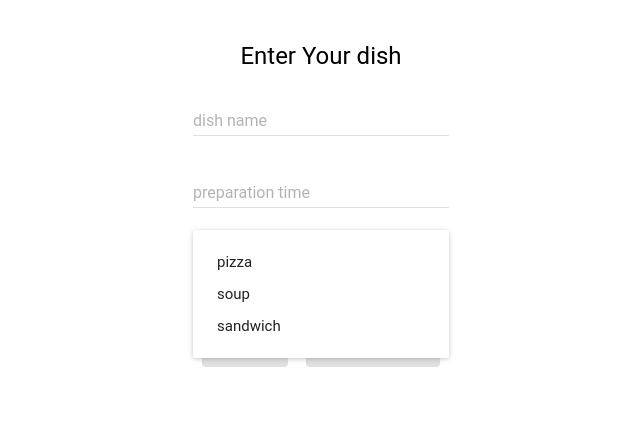
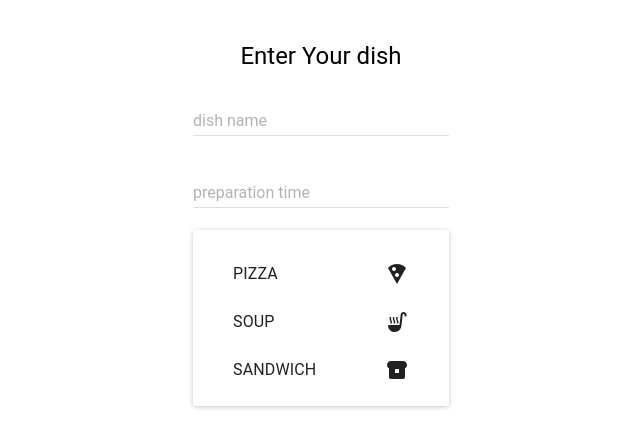
Before and after one commit to djdrist/dishes, a React (Create React App) app: page / in a window 1280 px wide. Both pictures are taken after a click on the element 640 px from the left and 266 px from the top of the page. Shown: the top 448 px of the page, without its empty margins (319-959 px from the left). Built offline with nearby package versions, Linux system fonts and the light colour scheme.

Commit message:
Add icons to dish type

```diff
--- a/src/components/DishForm.js
+++ b/src/components/DishForm.js
@@ -5,6 +5,9 @@
 import SelectField from 'material-ui/SelectField';
 import MenuItem from 'material-ui/MenuItem';
 import MuiThemeProvider from 'material-ui/styles/MuiThemeProvider';
+import LocalPizzaIcon from '@mui/icons-material/LocalPizza';
+import SoupKitchenIcon from '@mui/icons-material/SoupKitchen';
+import BreakfastDiningIcon from '@mui/icons-material/BreakfastDining';
 
 const validate = (values) => {
 	const errors = {};
@@ -112,6 +115,7 @@
 					</Typography>
 					<div>
 						<Field
+							padding={5}
 							name='name'
 							component={renderTextField}
 							label='dish name'
@@ -133,7 +137,17 @@
 								<MenuItem
 									key={type}
 									value={type}
-									primaryText={type}
+									primaryText={
+										<Box
+											display='flex'
+											justifyContent='space-between'
+											margin={2}>
+											<Typography>{type.toUpperCase()}</Typography>
+											{type === 'pizza' && <LocalPizzaIcon />}
+											{type === 'soup' && <SoupKitchenIcon />}
+											{type === 'sandwich' && <BreakfastDiningIcon />}
+										</Box>
+									}
 								/>
 							))}
 						</Field>
@@ -145,8 +159,7 @@
 						mt={5}>
 						<Button
 							type='submit'
-							variant='contained'
-							disabled={pristine || submitting}>
+							variant='contained'>
 							Submit
 						</Button>
 						<Button
--- a/src/index.js
+++ b/src/index.js
@@ -6,9 +6,7 @@
 
 const root = ReactDOM.createRoot(document.getElementById('root'));
 root.render(
-	<React.StrictMode>
-		<Provider store={store}>
-			<App />
-		</Provider>
-	</React.StrictMode>
+	<Provider store={store}>
+		<App />
+	</Provider>
 );
```
